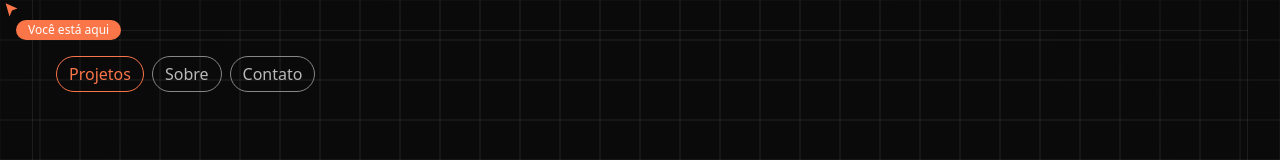
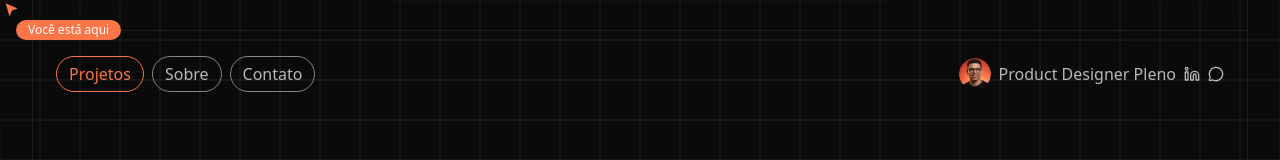
Before and after one commit to Kayanlopes/Kayan-sitee, a Next.js app: page / in a window 1280 px wide. Shown: the top 160 px of the page. Built offline with nearby package versions, Linux system fonts and the light colour scheme; a web font is replaced by a local one.

Commit message:
Update hero nav with avatar, role info, and social links; point CTA to WhatsApp
Co-Authored-By: Claude Sonnet 4.6 <noreply@anthropic.com>

```diff
--- a/app/page.tsx
+++ b/app/page.tsx
@@ -1,4 +1,4 @@
-import { ArrowUpRight, ExternalLink } from "lucide-react";
+import { ArrowUpRight, ExternalLink, Linkedin, MessageCircle } from "lucide-react";
 import SplashScreen from "./components/SplashScreen";
 import InteractiveGridPattern from "./components/InteractiveGridPattern";
 import HoverBorderGradient from "./components/HoverBorderGradient";
@@ -21,7 +21,8 @@ export default function Home() {
         <div className="absolute top-[30px] left-8 right-8 h-px pointer-events-none" style={{ backgroundColor: "rgba(255,255,255,0.08)" }} />
 
         {/* NAV */}
-        <nav className="relative z-10 flex items-center justify-start gap-2">
+        <nav className="relative z-10 flex items-center justify-between">
+          <div className="flex items-center gap-2">
             <a
               href="#projetos"
               className="font-overused text-[16px] leading-[18px] text-[#fa7548] border border-[#fa7548] rounded-full px-3 py-2 hover:bg-[#fa7548]/10 transition-colors"
@@ -40,6 +41,32 @@ export default function Home() {
             >
               Contato
             </a>
+          </div>
+          <div className="flex items-center gap-2 ml-auto">
+            {/* eslint-disable-next-line @next/next/no-img-element */}
+            <img
+              src="/avatar.png"
+              alt="Kayan Cassariego"
+              className="w-8 h-8 rounded-full object-cover"
+            />
+            <span className="font-overused text-[16px] text-[#b9b9b9]">Product Designer Pleno</span>
+            <a
+              href="https://www.linkedin.com/in/kayan-cassariego-ux-ui-product-designer/"
+              target="_blank"
+              rel="noopener noreferrer"
+              className="text-[#b9b9b9] hover:text-[#fa7548] transition-colors"
+            >
+              <Linkedin className="w-4 h-4" />
+            </a>
+            <a
+              href="https://wa.me/554898674784?text=Ol%C3%A1%20Kayan,%20vi%20seu%20portf%C3%B3lio%20e%20gostaria%20de%20conversar%20sobre%20um%20projeto."
+              target="_blank"
+              rel="noopener noreferrer"
+              className="text-[#b9b9b9] hover:text-[#fa7548] transition-colors"
+            >
+              <MessageCircle className="w-4 h-4" />
+            </a>
+          </div>
         </nav>
 
         {/* HERO CONTENT */}
@@ -63,7 +90,9 @@ export default function Home() {
 
             <HoverBorderGradient
               as="a"
-              href="#contato"
+              href="https://wa.me/554898674784?text=Ol%C3%A1%20Kayan,%20vi%20seu%20portf%C3%B3lio%20e%20gostaria%20de%20conversar%20sobre%20um%20projeto."
+              target="_blank"
+              rel="noopener noreferrer"
               containerClassName="w-[230px]"
               className="gap-2.5 pl-6 pr-1 py-1"
             >
```
Also changed, not shown: public/avatar.png (added). Lines whose indentation alone changed are shown as unchanged.
